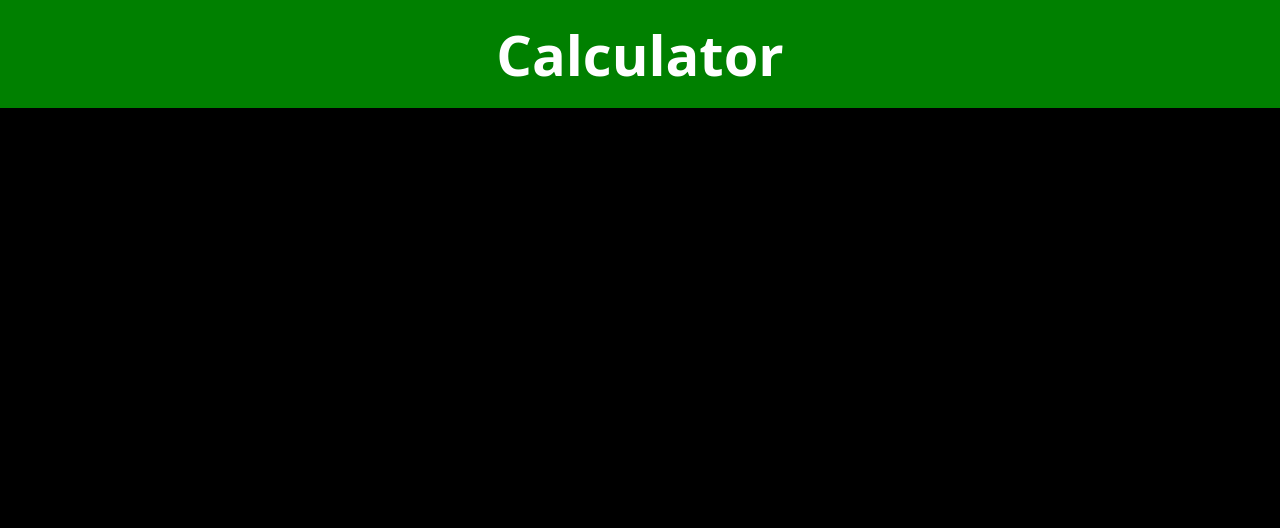
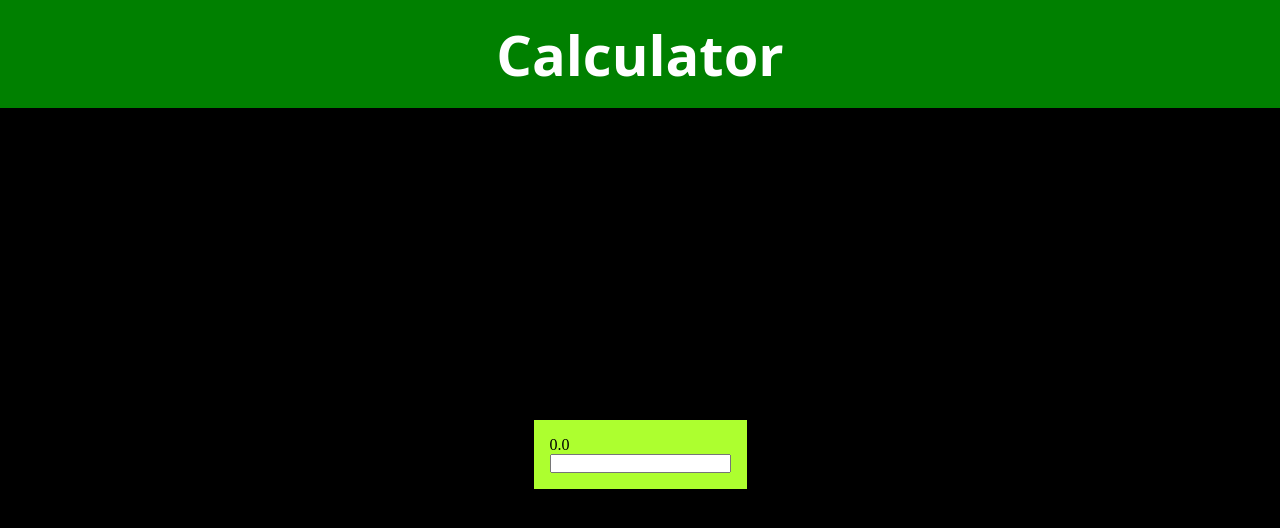
Before and after one commit to csm-18/calculator-web-app, a Vue app in the folder frontend/: page / in a window 1280 px wide. Shown: the top 528 px of the page. Built offline with nearby package versions, Linux system fonts and the light colour scheme.

Commit message:
ui: add display area and Buttons component to Calculator component

```diff
--- /dev/null
+++ b/frontend/src/components/Buttons.vue
@@ -0,0 +1,5 @@
+<script setup></script>
+
+<template></template>
+
+<style lang="scss" scoped></style>
--- a/frontend/src/components/Calculator.vue
+++ b/frontend/src/components/Calculator.vue
@@ -1,5 +1,22 @@
-<script setup></script>
+<script setup>
+import Buttons from '@/components/Buttons.vue'
+</script>
 
-<template></template>
+<template>
+  <div class="calc-con">
+    <div class="display">
+      <p class="result">0.0</p>
+      <input class="input" type="text" />
+    </div>
+    <Buttons />
+  </div>
+</template>
 
-<style lang="scss" scoped></style>
+<style lang="scss" scoped>
+.calc-con {
+  display: flex;
+  flex-direction: column;
+  background: greenyellow;
+  padding: 1rem;
+}
+</style>
```
